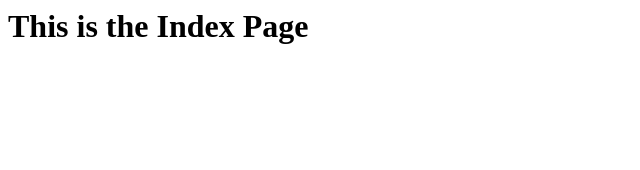
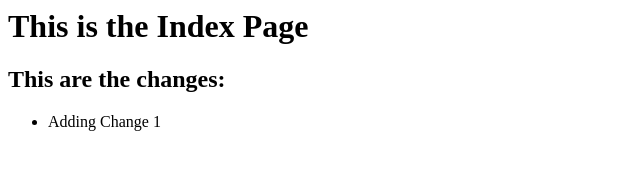
Before and after one commit to danielmoralesb/GitBranches, a plain HTML site: page index.html in a window 1280 px wide. Shown: the whole page, without its empty margins (0-640 px from the left). Drawn offline with Linux system fonts and the light colour scheme.

Commit message:
Adding additional values

```diff
--- a/index.html
+++ b/index.html
@@ -5,5 +5,9 @@
     </head>
     <body>
         <h1>This is the Index Page</h1>
+        <h2>This are the changes:</h2>
+        <ul>
+            <li>Adding Change 1</li>
+        </ul>
     </body>
 </html>
```
